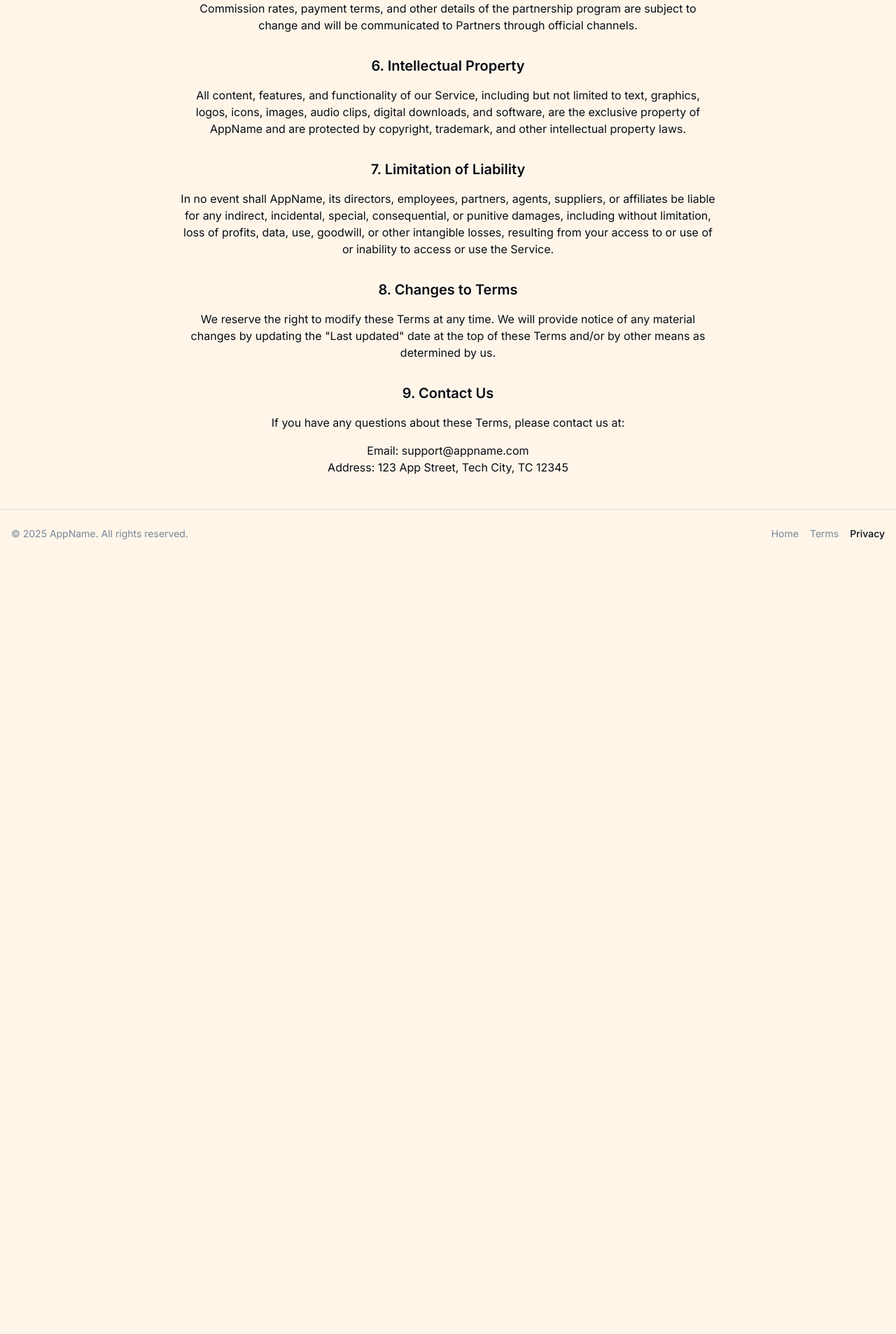
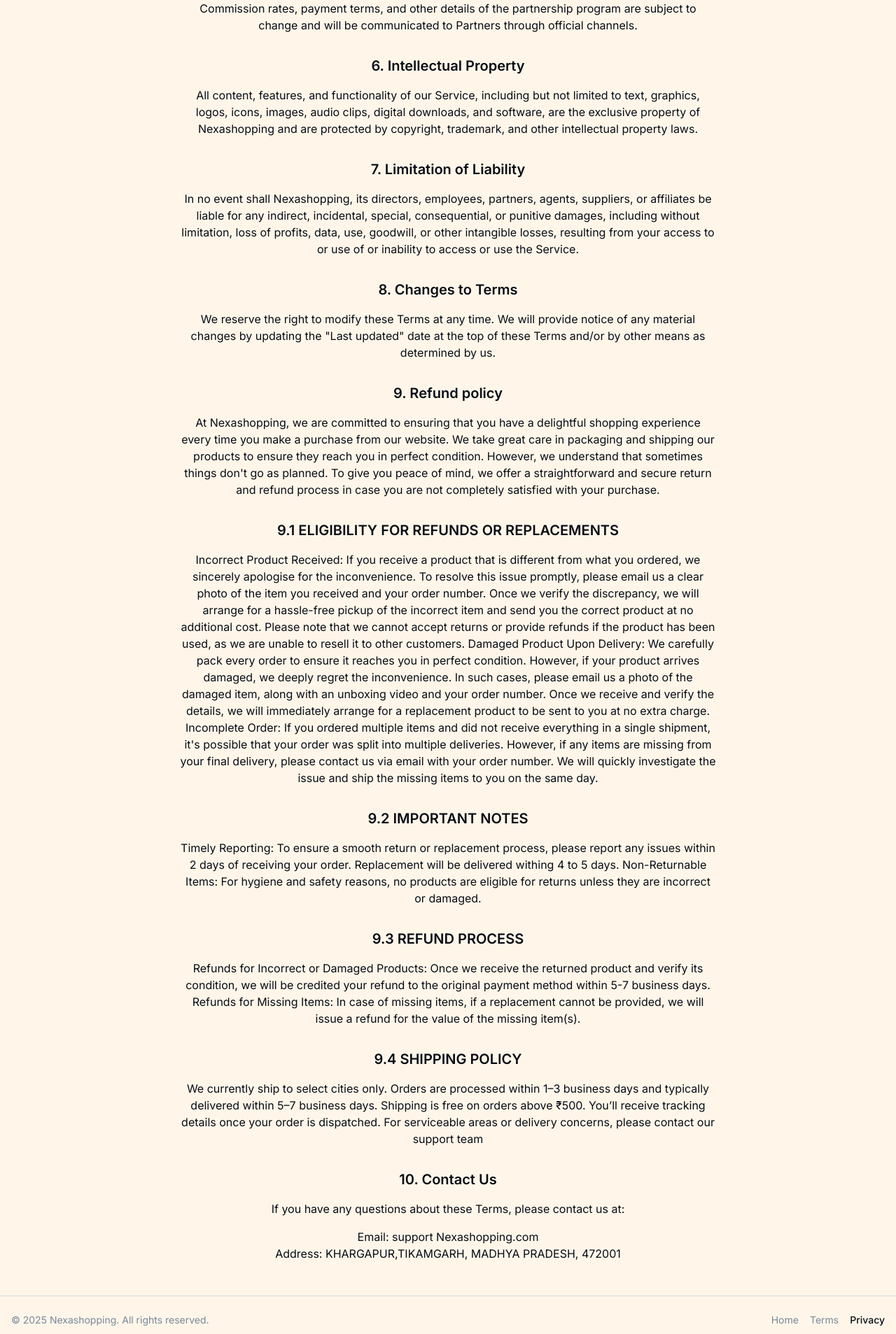
Before and after one commit to nikhilsingh1999/nexashopping_website, a Next.js app: page /terms in a window 1280 px wide. Shown: the part 890-2797 px from the top of the page at 70% size. Before the commit the page ends 1687 px from the top, so only its background shows below. Built offline with nearby package versions, Linux system fonts and the light colour scheme.

Commit message:
add shipping and refund terms

```diff
--- a/src/app/privacy-policy/page.tsx
+++ b/src/app/privacy-policy/page.tsx
@@ -4,7 +4,7 @@
 const sections = [
 	{
 		title: "1. Introduction",
-		content: `At AppName, we respect your privacy and are committed to protecting your personal data. This Privacy Policy explains how we collect, use, disclose, and safeguard your information when you use our application and website.`,
+		content: `At NEXASHOPPING, we respect your privacy and are committed to protecting your personal data. This Privacy Policy explains how we collect, use, disclose, and safeguard your information when you use our application and website.`,
 	},
 	{
 		title: "2. Information We Collect",
@@ -67,7 +67,7 @@
 		title: "9. Contact Us",
 		content: `If you have any questions about this Privacy Policy, please contact us at:`,
 		contact: {
-			email: "privacy@appname.com",
+			email: "privacy@NEXASHOPPING.com",
 			address: "123 App Street, Tech City, TC 12345",
 		},
 	},
@@ -117,7 +117,7 @@
 			<footer className="border-t py-6 px-4">
 				<div className="container flex flex-col items-center justify-between gap-4 md:flex-row">
 					<p className="text-center text-sm text-muted-foreground md:text-left">
-						© {new Date().getFullYear()} AppName. All rights reserved.
+						© {new Date().getFullYear()} NEXASHOPPING. All rights reserved.
 					</p>
 					<div className="flex gap-4">
 						<Link
--- a/src/app/terms/page.tsx
+++ b/src/app/terms/page.tsx
@@ -4,11 +4,11 @@
 const termsSections = [
 	{
 		title: "1. Introduction",
-		content: `Welcome to AppName. These Terms and Conditions govern your use of our application and website. By accessing or using our services, you agree to be bound by these Terms.`,
+		content: `Welcome to Nexashopping. These Terms and Conditions govern your use of our application and website. By accessing or using our services, you agree to be bound by these Terms.`,
 	},
 	{
 		title: "2. Definitions",
-		content: ` "App" refers to the AppName mobile application. "Service" refers to the services provided through our App and website. "User" refers to individuals who access or use our Service. "Partner" refers to individuals or entities participating in our partnership program.`,
+		content: ` "App" refers to the Nexashopping mobile application. "Service" refers to the services provided through our App and website. "User" refers to individuals who access or use our Service. "Partner" refers to individuals or entities participating in our partnership program.`,
 	},
 	{
 		title: "3. Account Registration",
@@ -24,22 +24,50 @@
 	},
 	{
 		title: "6. Intellectual Property",
-		content: `All content, features, and functionality of our Service, including but not limited to text, graphics, logos, icons, images, audio clips, digital downloads, and software, are the exclusive property of AppName and are protected by copyright, trademark, and other intellectual property laws.`,
+		content: `All content, features, and functionality of our Service, including but not limited to text, graphics, logos, icons, images, audio clips, digital downloads, and software, are the exclusive property of Nexashopping and are protected by copyright, trademark, and other intellectual property laws.`,
 	},
 	{
 		title: "7. Limitation of Liability",
-		content: `In no event shall AppName, its directors, employees, partners, agents, suppliers, or affiliates be liable for any indirect, incidental, special, consequential, or punitive damages, including without limitation, loss of profits, data, use, goodwill, or other intangible losses, resulting from your access to or use of or inability to access or use the Service.`,
+		content: `In no event shall Nexashopping, its directors, employees, partners, agents, suppliers, or affiliates be liable for any indirect, incidental, special, consequential, or punitive damages, including without limitation, loss of profits, data, use, goodwill, or other intangible losses, resulting from your access to or use of or inability to access or use the Service.`,
 	},
 	{
 		title: "8. Changes to Terms",
 		content: `We reserve the right to modify these Terms at any time. We will provide notice of any material changes by updating the "Last updated" date at the top of these Terms and/or by other means as determined by us.`,
 	},
 	{
-		title: "9. Contact Us",
+		title: "9. Refund policy",
+		content: `At Nexashopping, we are committed to ensuring that you have a delightful shopping experience every time you make a purchase from our website. We take great care in packaging and shipping our products to ensure they reach you in perfect condition. However, we understand that sometimes things don't go as planned. To give you peace of mind, we offer a straightforward and secure return and refund process in case you are not completely satisfied with your purchase.
+`,
+	},
+	{
+		title:"9.1 ELIGIBILITY FOR REFUNDS OR REPLACEMENTS",
+		content:`Incorrect Product Received: If you receive a product that is different from what you ordered, we sincerely apologise for the inconvenience. To resolve this issue promptly, please email us a clear photo of the item you received and your order number. Once we verify the discrepancy, we will arrange for a hassle-free pickup of the incorrect item and send you the correct product at no additional cost. Please note that we cannot accept returns or provide refunds if the product has been used, as we are unable to resell it to other customers.
+Damaged Product Upon Delivery: We carefully pack every order to ensure it reaches you in perfect condition. However, if your product arrives damaged, we deeply regret the inconvenience. In such cases, please email us a photo of the damaged item, along with an unboxing video and your order number. Once we receive and verify the details, we will immediately arrange for a replacement product to be sent to you at no extra charge.
+Incomplete Order: If you ordered multiple items and did not receive everything in a single shipment, it's possible that your order was split into multiple deliveries. However, if any items are missing from your final delivery, please contact us via email with your order number. We will quickly investigate the issue and ship the missing items to you on the same day.
+ `
+	},
+
+	{
+		title:"9.2 IMPORTANT NOTES",
+		content:`Timely Reporting: To ensure a smooth return or replacement process, please report any issues within 2 days of receiving your order. Replacement will be delivered withing 4 to 5 days.
+Non-Returnable Items: For hygiene and safety reasons, no products are eligible for returns unless they are incorrect or damaged. `
+	},
+	{
+		title:"9.3 REFUND PROCESS",
+		content:`Refunds for Incorrect or Damaged Products: Once we receive the returned product and verify its condition, we will be credited your refund to the original payment method within 5-7 business days.
+Refunds for Missing Items: In case of missing items, if a replacement cannot be provided, we will issue a refund for the value of the missing item(s). `
+	},
+	{
+		title:"9.4 SHIPPING POLICY",
+		content:`We currently ship to select cities only. Orders are processed within 1–3 business days and typically delivered within 5–7 business days. Shipping is free on orders above ₹500. You’ll receive tracking details once your order is dispatched. For serviceable areas or delivery concerns, please contact our support team`
+	},
+
+	{
+		title: "10. Contact Us",
 		content: `If you have any questions about these Terms, please contact us at:`,
 		contact: {
-			email: "support@appname.com",
-			address: "123 App Street, Tech City, TC 12345",
+			email: "support Nexashopping.com",
+			address: "KHARGAPUR,TIKAMGARH, MADHYA PRADESH, 472001",
 		},
 	},
 ]
@@ -86,7 +114,7 @@
 <footer className="border-t py-6 px-4">
 				<div className="container flex flex-col items-center justify-between gap-4 md:flex-row">
 					<p className="text-center text-sm text-muted-foreground md:text-left">
-						© {new Date().getFullYear()} AppName. All rights reserved.
+						© {new Date().getFullYear()} Nexashopping. All rights reserved.
 					</p>
 					<div className="flex gap-4">
 						<Link
```
